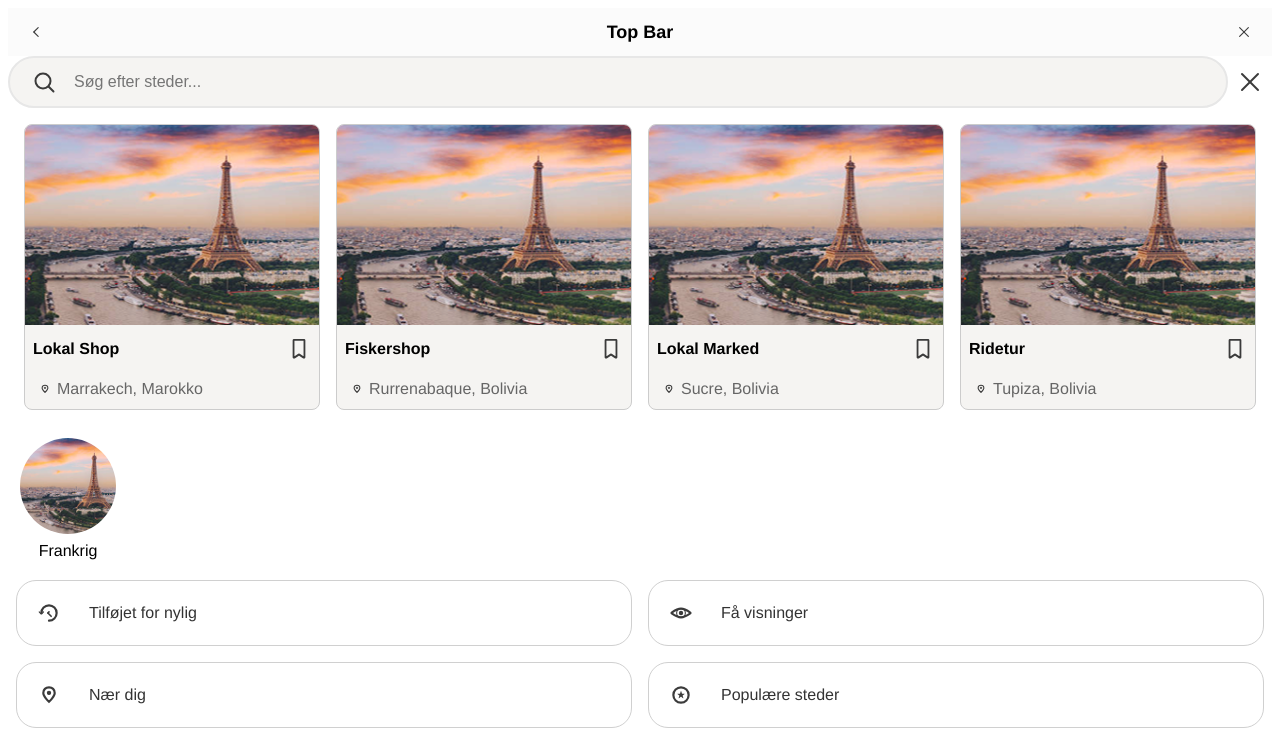
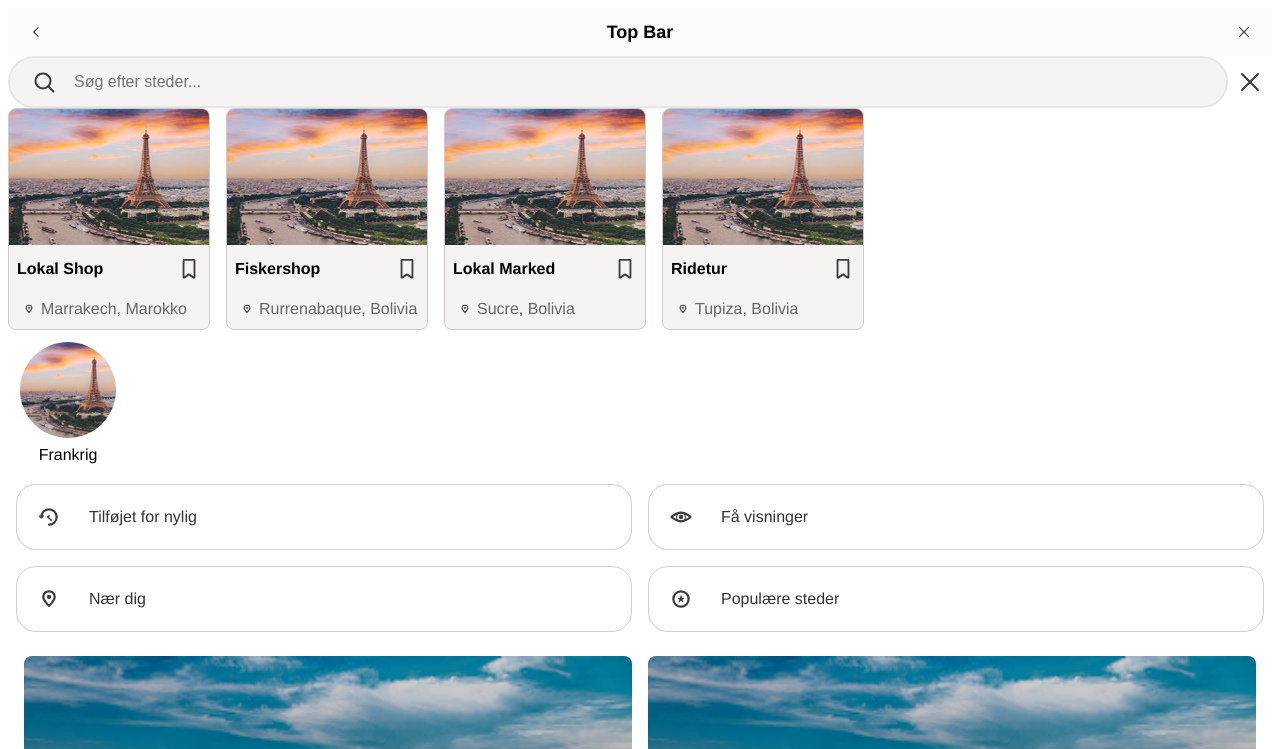
Before and after one commit to mamelishah/gemly-project-webapplication, a React (Vite) app: page /gemly-project-webapplication/saved in a window 1280 px wide. Shown: the top 749 px of the page. Built offline with nearby package versions, Linux system fonts and the light colour scheme.

Commit message:
gjort small card række scrollbar

```diff
--- a/src/App.tsx
+++ b/src/App.tsx
@@ -20,7 +20,15 @@ function App() {
         showCancelIcon={true}
         placeholderText={"Søg efter steder..."}
       />
-      <div style={{ display: "flex", padding: "1rem", gap: "1rem" }}>
+      <div
+        style={{
+          display: "flex",
+          overflowX: "auto",
+          overflowY: "hidden",
+          gap: "1rem",
+          width: "100%",
+        }}
+      >
         <SmallCard
           title={"Lokal Shop"}
           image={image}
--- a/src/components/cards/SmallCard.css
+++ b/src/components/cards/SmallCard.css
@@ -2,7 +2,8 @@
   border: 1px solid #ccc;
   border-radius: 8px;
   overflow: hidden;
-  width: 100%;
+  width: 200px;
+  flex-shrink: 0;
   background-color: var(--box-almost-white);
 }
 
@@ -39,7 +40,6 @@
   font-family: var(--main-family-font);
   font-size: medium;
   padding: 0.5rem;
-
 }
 
 #small-card p {
```
